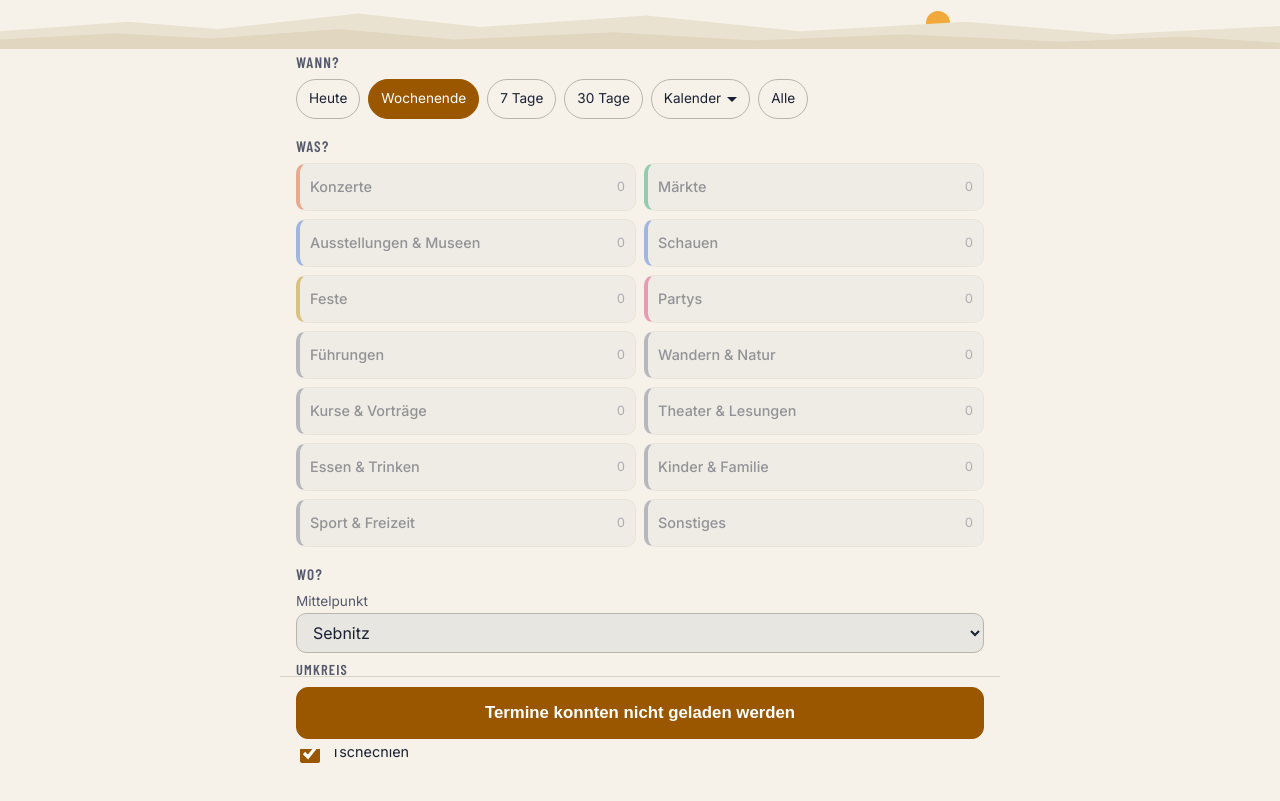
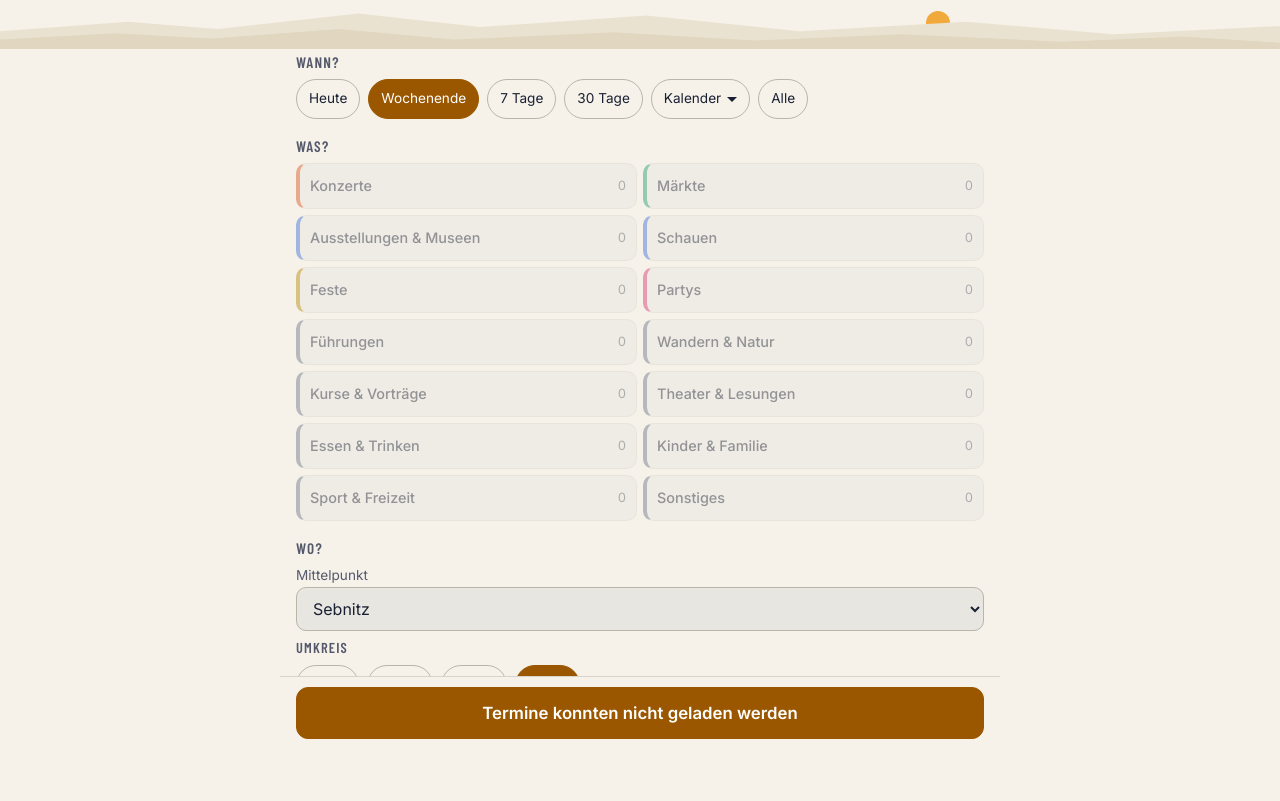
Before and after one commit to matthias-buhle/eventkalender, a website with bundled scripts: page site/index.html in a window 1280 px wide. Shown: the part 51-852 px from the top of the page. Built offline with nearby package versions, Linux system fonts and the light colour scheme; no server answers; files whose address does not match are found by name.

Commit message:
fix: Tippflächen 44 px, Knöpfe in der Seitenschrift, Kacheln etwas enger [skip ci]
Drei kleine Korrekturen an der Filterseite. Die Veröffentlichung läuft über
den Datenlauf (neue Einsortierung braucht neu eingeordnete Termine), deshalb
startet dieser Push den Programm-Workflow nicht.

Co-Authored-By: Claude Fable 5.2 <noreply@anthropic.com>

```diff
--- a/site/style.css
+++ b/site/style.css
@@ -74,7 +74,7 @@ h1 { margin: 0; font: 700 2rem/1 var(--anzeige); letter-spacing: 0.04em; text-tr
 /* Schmale Telefone: der Zusatz steht unter dem Titel statt daneben und läuft so nie unter die Kopfknöpfe (Titel 32 px + 12 px Zusatz passen in 56 px) */
 @media (max-width: 479px) { .marke { flex-direction: column; align-items: flex-start; gap: 3px; } }
 .kopfknoepfe { display: flex; align-items: center; gap: 8px; }
-.thema { width: 40px; height: 40px; padding: 0; border-radius: 50%; border: 1px solid var(--line-strong); background: transparent; color: var(--accent); cursor: pointer; display: inline-flex; align-items: center; justify-content: center; }
+.thema { position: relative; width: 40px; height: 40px; padding: 0; border-radius: 50%; border: 1px solid var(--line-strong); background: transparent; color: var(--accent); cursor: pointer; display: inline-flex; align-items: center; justify-content: center; }
 .ico-sonne { display: none; }
 :root[data-theme="dark"] .ico-mond { display: none; }
 :root[data-theme="dark"] .ico-sonne { display: block; }
@@ -187,7 +187,7 @@ main { padding-top: 4px; padding-bottom: 24px; }
 .card .review { margin-top: 8px; background: var(--warn-bg); color: var(--warn); padding: 4px 8px; border-radius: 6px; font-size: 0.85rem; }
 .card .desc { margin-top: 8px; font-size: 0.9rem; line-height: 1.45; overflow-wrap: anywhere; display: -webkit-box; -webkit-line-clamp: 3; line-clamp: 3; -webkit-box-orient: vertical; overflow: hidden; }
 .card .actions { display: flex; flex-wrap: wrap; gap: 8px; margin-top: 12px; }
-.btn { display: inline-flex; align-items: center; min-height: 40px; padding: 8px 12px; border-radius: 8px; border: 1px solid var(--line-strong); background: transparent; color: var(--text); text-decoration: none; font-weight: 500; font-size: 0.85rem; }
+.btn { display: inline-flex; align-items: center; min-height: 40px; padding: 8px 12px; border-radius: 8px; border: 1px solid var(--line-strong); background: transparent; color: var(--text); text-decoration: none; font-family: inherit; font-weight: 500; font-size: 0.85rem; }
 /* Die Reihenfolge (Webseite, Tickets, Anrufen, E-Mail, Navigation) kommt aus render.js; der erste Web- oder Ticketknopf ist gefüllt */
 .btn.primaer { background: var(--accent); border-color: var(--accent); color: var(--accent-text); }
 .card .sources { margin-top: 10px; padding-top: 8px; border-top: 1px solid var(--line); font-size: 0.75rem; color: var(--muted); }
@@ -201,7 +201,11 @@ footer { padding-top: 8px; padding-bottom: 32px; font-size: 0.85rem; color: var(
 .filterseite { max-width: 720px; margin: 0 auto; padding: 4px 16px 0; display: flex; flex-direction: column; gap: 18px; }
 .filterseite .bereich { display: flex; flex-direction: column; gap: 8px; }
 .filterseite .bereich-titel { margin: 0; font: 600 0.95rem/1.2 var(--anzeige); letter-spacing: 0.08em; text-transform: uppercase; color: var(--muted); }
-.filterseite .chip { min-height: 40px; }
+.filterseite .chip { position: relative; min-height: 40px; }
+/* Tippfläche 44 px (Empfehlung für Telefone), ohne dass Chips und Kopfknöpfe größer aussehen */
+.filterseite .chip::before, .thema::before { content: ""; position: absolute; inset: -3px -1px; }
+.thema::before { inset: -3px; border-radius: 50%; }
+.filterseite .ort select { min-height: 44px; }
 /* Der Chip "Kalender" klappt den Monatsblock auf und zu (Pfeil als Dreieck, damit ihn kein Vorleseprogramm vorliest). */
 .filterseite .kalender-chip { display: inline-flex; align-items: center; gap: 6px; }
 .filterseite .kalender-chip[aria-pressed="true"] { font-weight: 600; }
@@ -230,8 +234,8 @@ footer { padding-top: 8px; padding-bottom: 32px; font-size: 0.85rem; color: var(
 .kalender .gewaehlt.punkt::after { background: var(--accent-text); }
 
 /* dense: die Unterpunkte einer Kachel stehen über die ganze Breite unter ihrer Zeile, die Nachbarkachel bleibt in der Zeile */
-.kacheln { display: grid; grid-template-columns: repeat(2, minmax(0, 1fr)); grid-auto-flow: dense; gap: 8px; }
-.kachel { --art: var(--art-sonstiges); display: flex; align-items: center; justify-content: space-between; gap: 6px; min-height: 48px; padding: 8px 10px; border: 1px solid var(--line); border-left: 4px solid var(--art); border-radius: 10px; background: var(--card); color: var(--text); font: inherit; font-size: 0.9rem; line-height: 1.25; text-align: left; cursor: pointer; }
+.kacheln { display: grid; grid-template-columns: repeat(2, minmax(0, 1fr)); grid-auto-flow: dense; gap: 6px; }
+.kachel { --art: var(--art-sonstiges); display: flex; align-items: center; justify-content: space-between; gap: 6px; min-height: 46px; padding: 8px 10px; border: 1px solid var(--line); border-left: 4px solid var(--art); border-radius: 10px; background: var(--card); color: var(--text); font: inherit; font-size: 0.9rem; line-height: 1.25; text-align: left; cursor: pointer; }
 .kachel.art-konzert, .kacheln .sorten.art-konzert { --art: var(--art-konzert); }
 .kachel.art-party, .kacheln .sorten.art-party { --art: var(--art-party); }
 .kachel.art-markt, .kacheln .sorten.art-markt { --art: var(--art-markt); }
```
